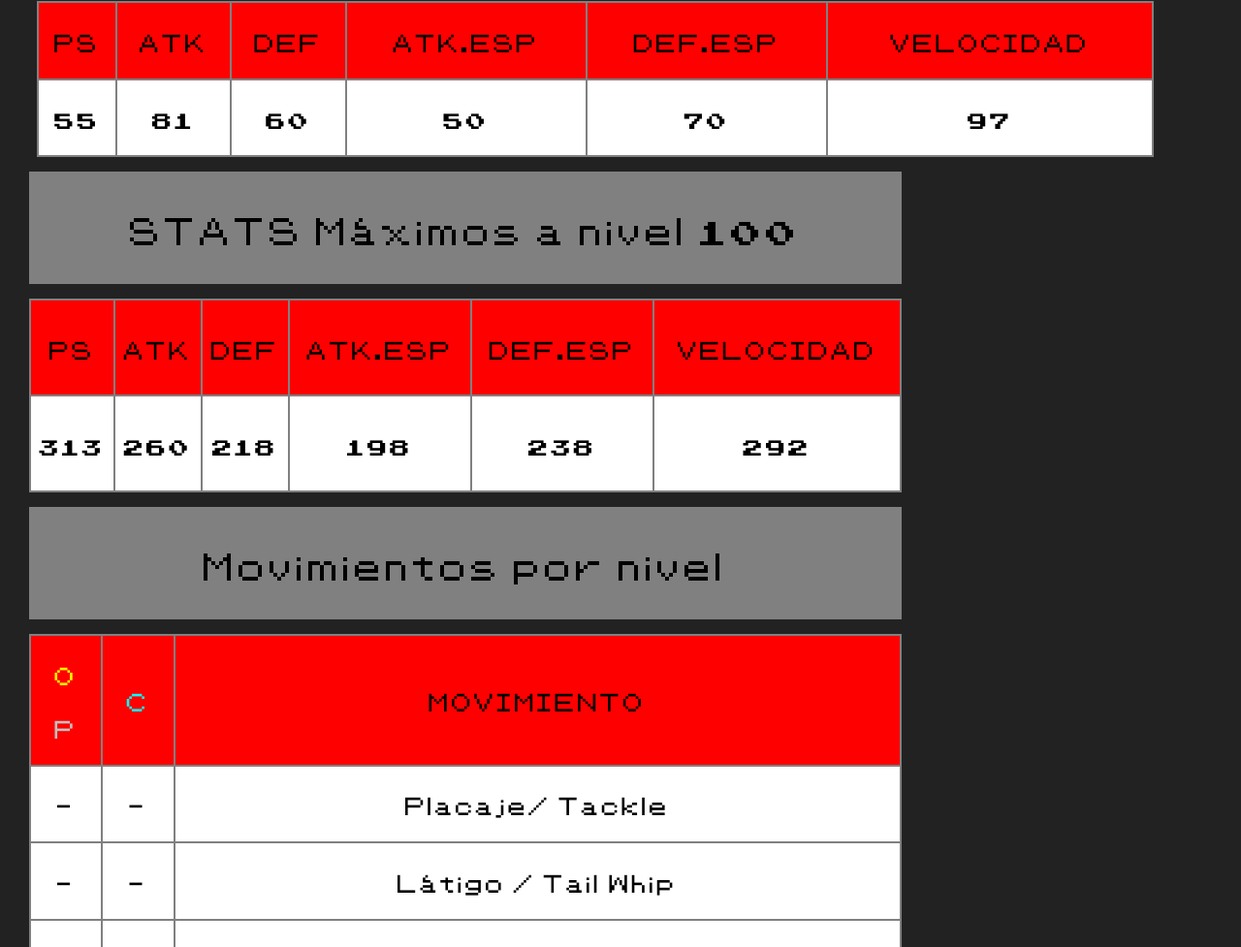
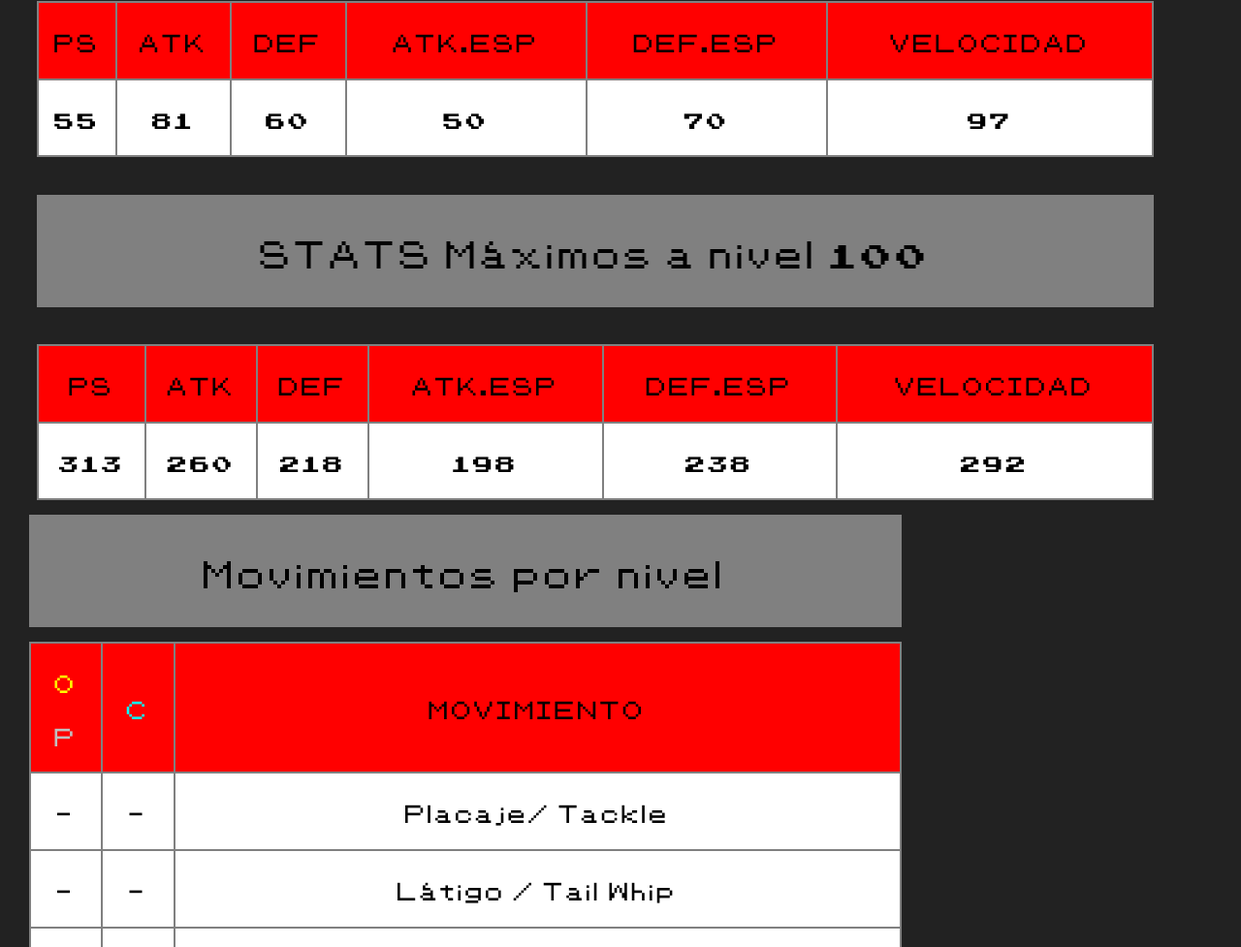
Before and after one commit to andriusmw/Pok-Gen2-Zero-Lite-Version, a plain HTML site: page gen2/2gen020.html in a window 1280 px wide. Shown: the part 1521-2498 px from the top of the page at 97% size. Drawn offline with Linux system fonts and the light colour scheme.

Commit message:
maquetado stats max lv100

```diff
--- a/gen2/2gen020.html
+++ b/gen2/2gen020.html
@@ -159,11 +159,11 @@
 
 	<!-------------------------------------------------STATS MÁXIMOS NIVEL 100  --------------------------------------->
 
-		<div style="margin-left:30px;margin-top:15px;background-color:grey;width:900px;float:left">
+		<div style="margin-left:3%;margin-top:3%;background-color:grey;width:90%;float:left">
 		<p style="color:black;text-align: center;font-size:200%;">STATS Máximos a nivel 100</p>
 	</div>
 
-	<table style="margin-left:30px;margin-top:15px;background-color:grey;float:left;width:900px;height:200px">
+	<table style="margin-left:3%;margin-top:3%;background-color:grey;float:left;width:90%;height:10%">
 
  	 <tr class="rojo" >
    		<td> <p style="font-size:130%;text-align:center"> PS </p> </td>
```
